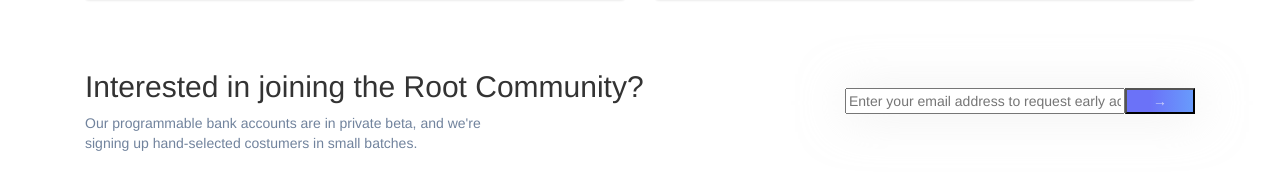
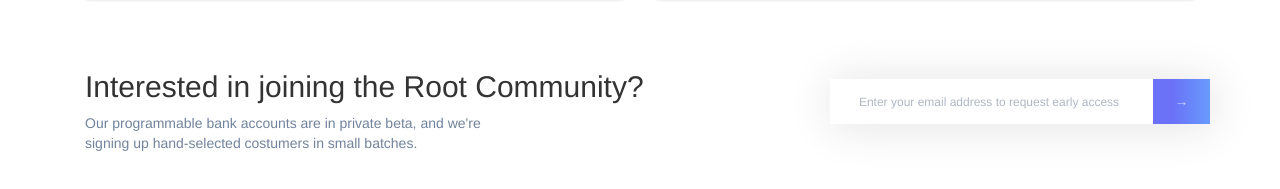
Before and after one commit to GabrielaBozbici/Angular-ally, an Angular app: page / in a window 1280 px wide. Shown: the part 3785-3974 px from the top of the page. Built offline with nearby package versions, Linux system fonts and the light colour scheme.

Commit message:
styled contact form

```diff
--- a/src/app/app.component.css
+++ b/src/app/app.component.css
@@ -294,16 +294,27 @@
 }
 .contact-form {
     display: flex;
+    height: 45px;
     width: 100%;
-    box-shadow: 2px 2px 45px 2px rgba(228, 228, 228, 0.5);
+    box-shadow: 2px 2px 45px 2px rgba(228, 228, 228, 1);
 }
 
 .inputForm {
     flex: 7;
+    border: none;
+    text-align: center;
 }
 .sendEmail {
-    width: 20%;
+    width: 15%;
+    margin: 0;
     color: #cccff9;
+    border: none;
     background: rgb(107,114,248);
     background: linear-gradient(90deg, rgba(107,114,248,1) 35%, rgba(104,155,252,1) 100%);
 }
+
+::-webkit-input-placeholder { /* Chrome/Opera/Safari */
+    color: #afb6c3;
+    font-size: 12px;
+    margin-left: 5px;
+  }
--- a/src/app/app.component.html
+++ b/src/app/app.component.html
@@ -252,7 +252,7 @@
             <span class="grey-text">Our programmable bank accounts are in private beta, and we're <br>
             signing up hand-selected costumers in small batches.</span>
           </div>
-          <div class="col-md-4">
+          <div class="col-md-4 nopadding">
             <div class="contact">
               <div class="contact-form">
                   <input class="inputForm" type="text" placeholder="Enter your email address to request early access">
```
